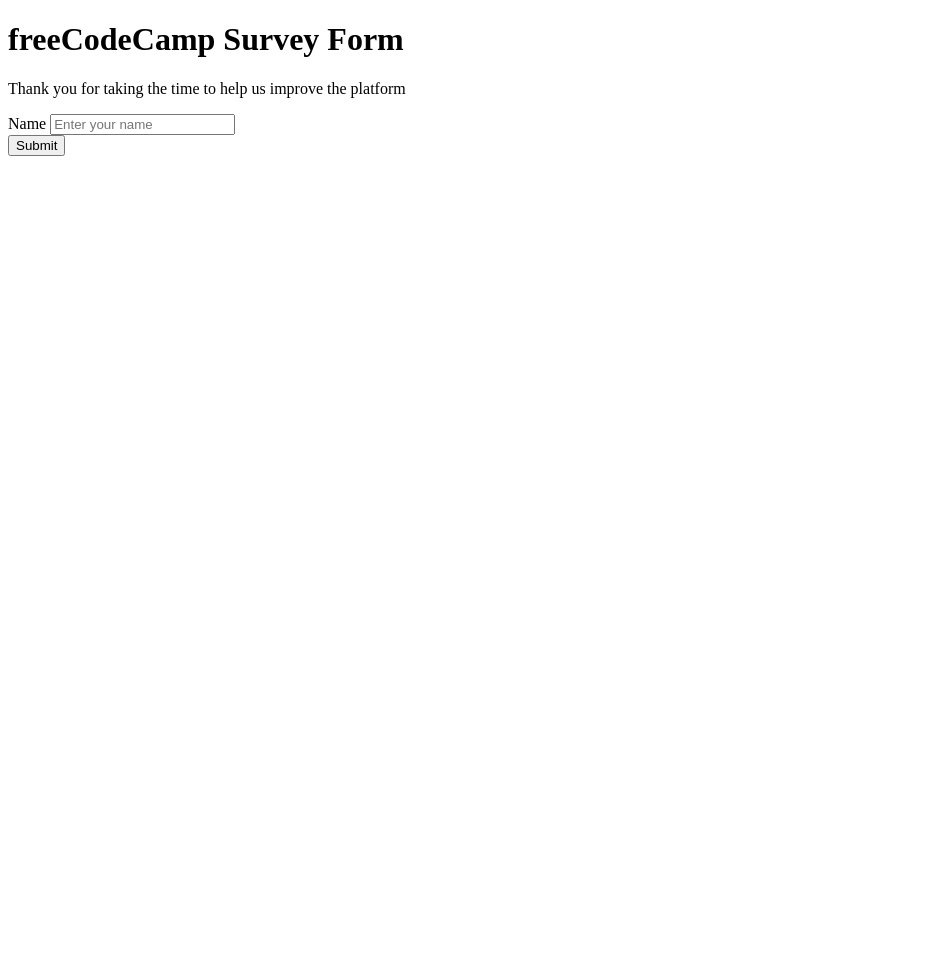
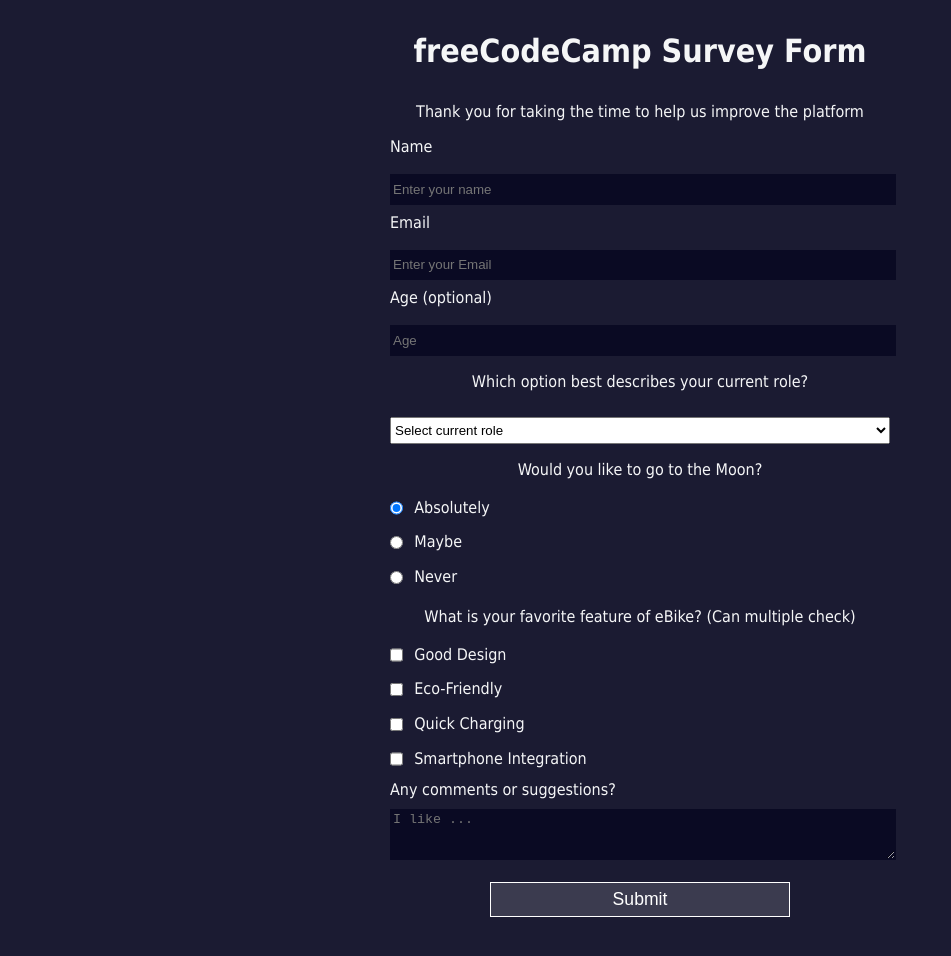
Before and after one commit to vidaibao/fcc_responsivewebdesign, a plain HTML site: page survey_form.html in a window 1280 px wide. Shown: the whole page, without its empty margins (0-951 px from the left). Before the commit the page ends 800 px from the top, so only its background shows below. Drawn offline with Linux system fonts and the light colour scheme.

Commit message:
survey form updated

```diff
--- a/survey_form.css
+++ b/survey_form.css
@@ -0,0 +1,58 @@
+body {
+    width: 100%;
+    height: 100vh;
+    margin: 0;
+    background-color: #1b1b32;
+    color: #f5f6f7;
+    font-family: Tahoma;
+    font-size: 16px;
+}
+
+h1, p {
+    margin: 1em auto;
+    text-align: center;
+}
+
+form {
+    width: 60vw;
+    max-width: 500px;
+    min-width: 300px;
+    margin: 0 auto;
+    padding-bottom: 2em;
+}
+
+label {
+    display: block;
+    margin: 0.5rem 0;
+}
+
+input,
+textarea,
+select {
+  margin: 10px 0 0 0;
+  width: 100%;
+  min-height: 2em;
+}
+
+input, textarea {
+  background-color: #0a0a23;
+  border: 1px solid #0a0a23;
+  color: #ffffff;
+}
+
+input[type="submit"] {
+    display: block;
+    width: 60%;
+    margin: 1em auto;
+    height: 2em;
+    font-size: 1.1rem;
+    background-color: #3b3b4f;
+    border-color: white;
+    min-width: 300px;
+}
+
+input[type="radio"], input[type="checkbox"] {
+    width: unset;
+    vertical-align: middle;
+    margin: 0 0.5em 0 0;
+}
--- a/survey_form.html
+++ b/survey_form.html
@@ -21,7 +21,60 @@
                 <label id="name-label" for="name">Name</label>
                 <input type="text" name="name" id="name" class="form-control" placeholder="Enter your name" required>
             </div>
-            <input type="submit" value="Submit" />
+            <div class="form-group">
+                <label id="email-label" for="email">Email</label>
+                <input type="email" name="email" id="email" class="form-control" placeholder="Enter your Email" required>
+            </div>
+            <div class="form-group">
+                <label id="number-label" for="number">Age (optional)</label>
+                <input type="number" name="number" id="number" class="form-control"  min="13" max="120"  placeholder="Age" required>
+            </div>
+            <div class="form-group">
+                <p>Which option best describes your current role?</p>
+                <select name="role" id="dropdown">
+                    <option disabled selected value>Select current role</option>
+                    <option value="student">Student</option>
+                    <option value="job">Full Time Job</option>
+                    <option value="learner">Full Time Learner</option>
+                    <option value="other">Other</option>
+                </select>
+            </div>
+            <div class="form-group">
+                <p>Would you like to go to the Moon?</p>
+                <label for="">
+                    <input name="user-recommend" value="absolutely" type="radio" class="input-radio" checked> Absolutely
+                </label>
+                <label for="">
+                    <input name="user-recommend" value="maybe" type="radio" class="input-radio" > Maybe
+                </label>
+                <label for="">
+                    <input name="user-recommend" value="never" type="radio" class="input-radio" > Never
+                </label>
+            </div>
+            <div class="form-group">
+                <p> What is your favorite feature of eBike? <span class="clue">(Can multiple check)</span> </p>
+                <label for="">
+                    <input type="checkbox" name="prefer" id="" value="gooddesign" class="input-checkbox"> Good Design
+                </label>
+                <label for="">
+                    <input type="checkbox" name="prefer" id="" value="ecofriendly" class="input-checkbox"> Eco-Friendly
+                </label>
+                <label for="">
+                    <input type="checkbox" name="prefer" id="" value="quickcharging" class="input-checkbox"> Quick Charging
+                </label>
+                <label for="">
+                    <input type="checkbox" name="prefer" id="" value="smartphone" class="input-checkbox"> Smartphone Integration
+                </label>
+
+                <label for="">Any comments or suggestions?
+                    <textarea id="" name="" rows="3" cols="30" placeholder="I like ..."></textarea>
+                </label>
+            </div>
+
+
+
+
+            <input id="submit" type="submit" value="Submit" />
         </form>
     </div>
 </body>
```
Also changed, not shown: index.html (+3 -0 lines).
